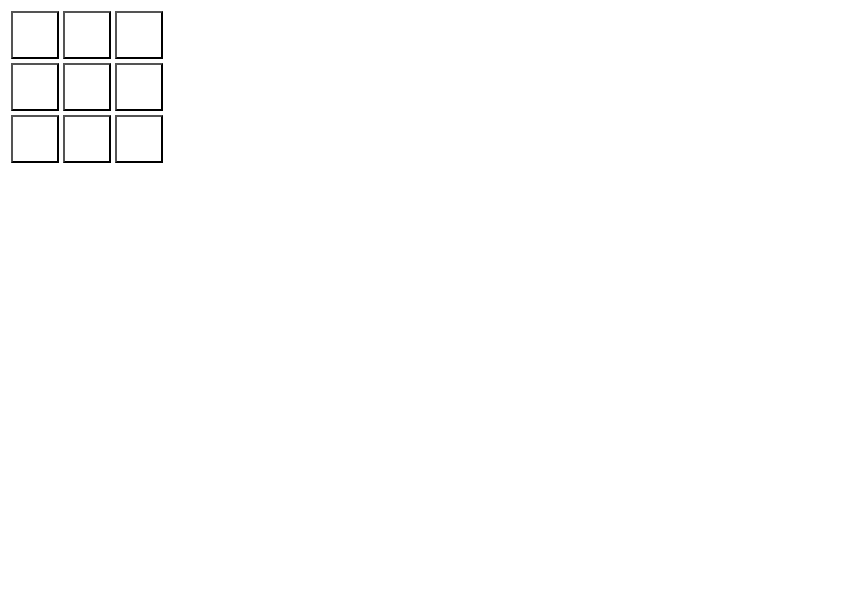
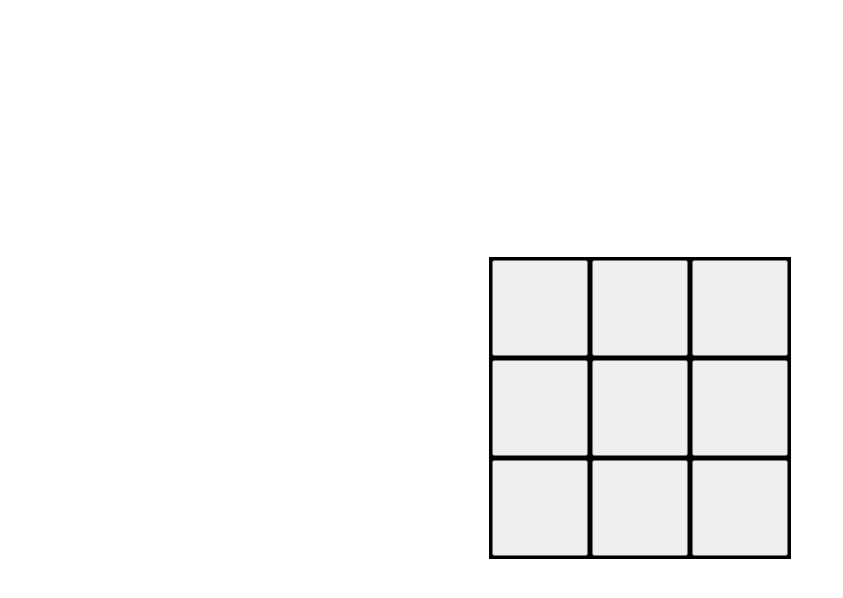
Before and after one commit to Prashant-sharma3012/vanilla-tic-tac-toe, a plain HTML site: page index.html in a window 1280 px wide. Shown: the whole page, without its empty margins (0-843 px from the left). Drawn offline with Linux system fonts and the light colour scheme.

Commit message:
better styling

```diff
--- a/index.css
+++ b/index.css
@@ -1,13 +1,24 @@
 .btn {
   display: flex;
-  background-color: transparent;
-  width: 3rem;
-  height: 3rem;
+  width: 6rem;
+  height: 6rem;
   justify-content: center;
-  font-size: 2rem;
-  border-color: black;
+  font-size: 4rem;
+  color: black;
 }
 
 .btn:active {
   background-color: lightgrey;
 }
+
+#grid{
+  background-color: black;
+  align-self: center;
+}
+
+#game{
+  display: flex;
+  flex-direction: row;
+  justify-content: center;
+  height: 100vh;
+}
--- a/index.js
+++ b/index.js
@@ -1,10 +1,5 @@
 // model
 (function () {
-
-  // Our initial array will look like
-  // [_,_,_,
-  // _,_,_,
-  // _,_,_]
   var initBoard = new Array(9).fill("_");
 
   // helper function to check if any row is equal
```
